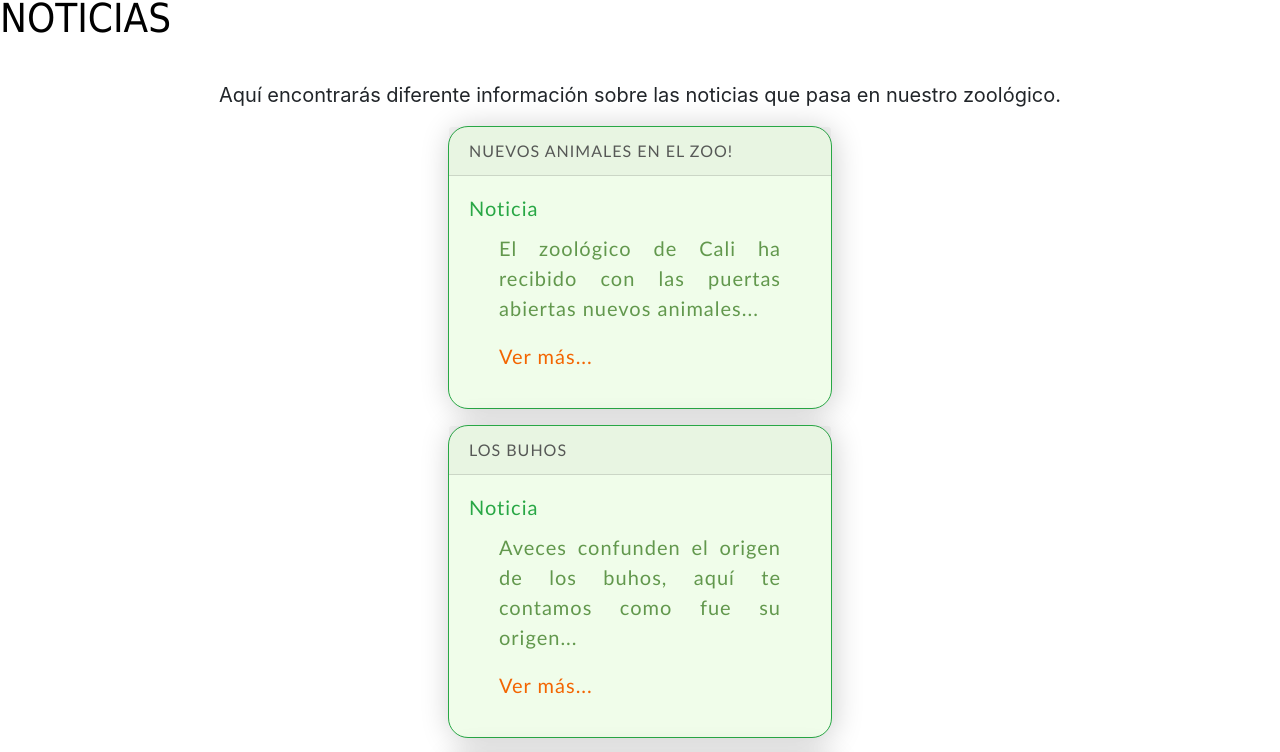
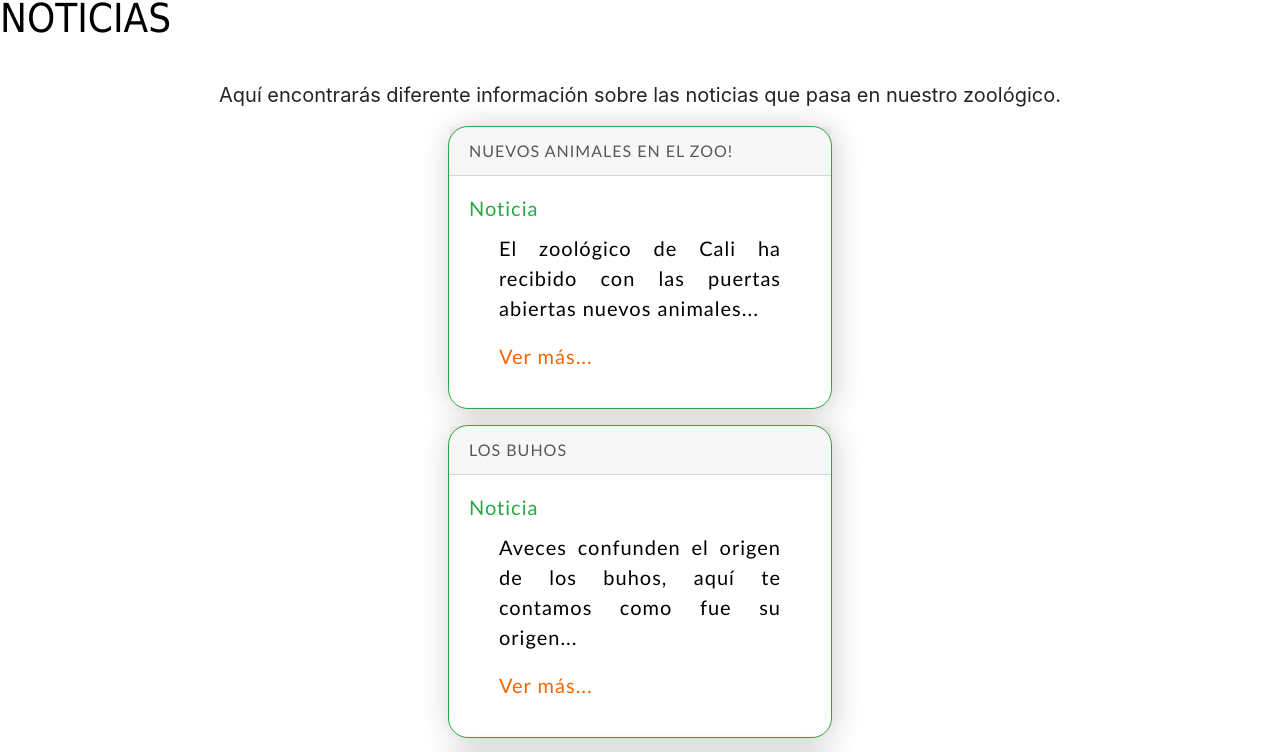
Before and after one commit to Geiler20182/AppZoo, a React (Create React App) app: page / in a window 1280 px wide. Shown: the part 978-1730 px from the top of the page. Built offline with nearby package versions, Linux system fonts and the light colour scheme.

Commit message:
cambio de sideño viejo, card de igual tamaño

```diff
--- a/src/components/Animals/AnimalDescription.css
+++ b/src/components/Animals/AnimalDescription.css
@@ -18,7 +18,7 @@
 }
 
 .card {
-    background: #f0fdea;
+    background: #ffffff;
     text-align: center;
     border-radius: 18px;
     display: flex;
@@ -31,20 +31,20 @@
   	box-shadow: 2px 2px 30px rgba(0,0,0,0.2);
 }
 .card h1 {
-    color:#f36501;
+    color: #72bb53;
 }
 .card h2 {
     text-align: left;
     justify-content: center;
     font-weight: 700;
     letter-spacing: 1px;
-    color: #279ce0;
+    color: #2700ff;
     padding: 1px 31px;
     font-size: 23px;
 }
 .card p {
     padding: 1px 30px;
-    color: #62984d;
+    color: #000000;
     text-align: justify;
 }
 
--- a/src/components/Animals/Animals.css
+++ b/src/components/Animals/Animals.css
@@ -20,18 +20,19 @@ a:hover {
 
 
 .box_card {
-      box-shadow: 2px 2px 30px rgba(0,0,0,0.2);
+  box-shadow: 2px 2px 30px rgba(0,0,0,0.2);
       border-radius: 10px;
       overflow: hidden;
       margin: 1%;
       /* height: 203px; */
       width: 30%;
-      height: 41%;
+      /* height: 41%;*/
 }
 .slide-img{
   /* height: 152px; */
   position: relative;
-  /* width: 210px;*/
+  /* width: 210px; */
+  height: 80%;
 }
 .slide-img img{
 	width:100%;
```
Also changed, not shown: src/components/Animals/AnimalDescription.js (line endings or trailing spaces). Lines whose indentation alone changed are shown as unchanged.
